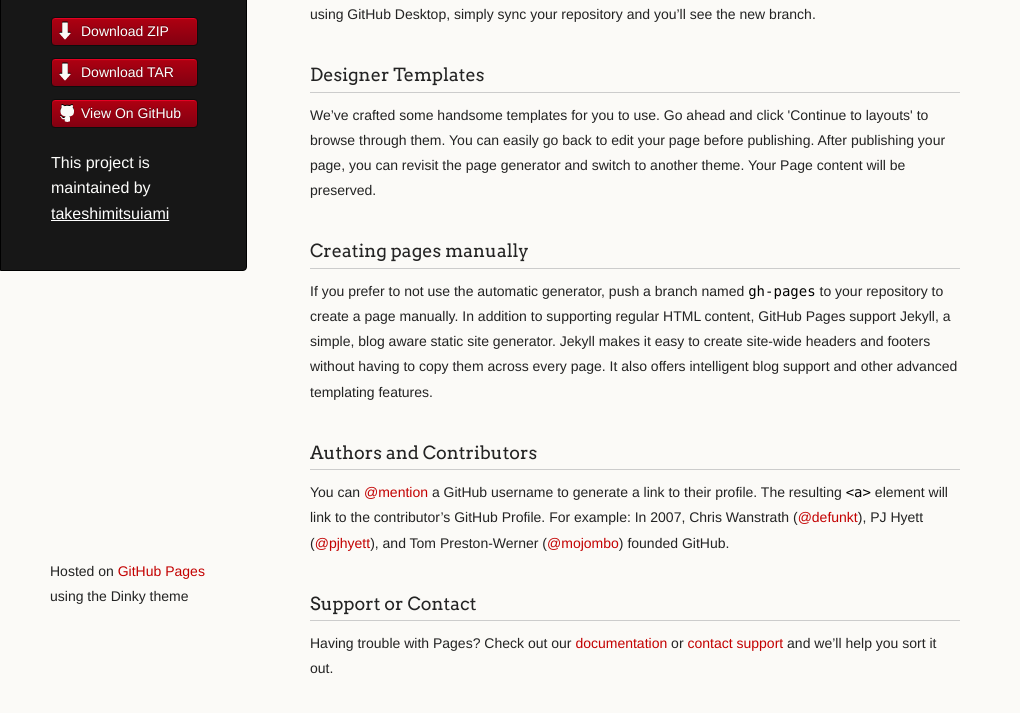
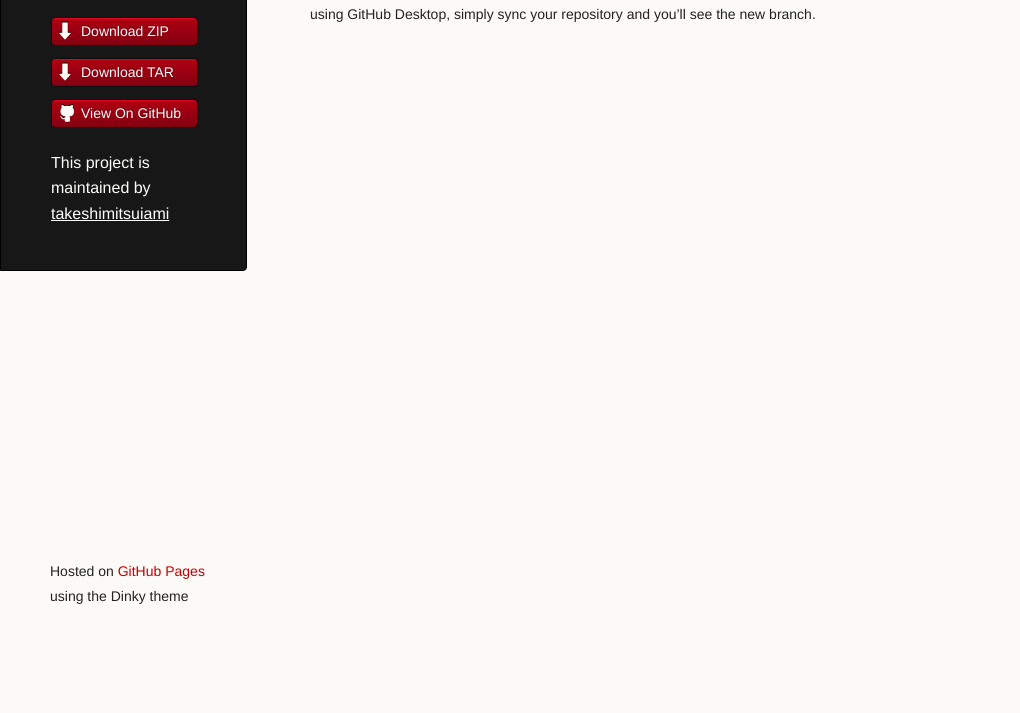
Before and after one commit to gitter-badger/helloworld-3, a plain HTML site: page index.html in a window 1280 px wide. Shown: the part 159-872 px from the top of the page, without its empty margins (0-1020 px from the left). After the commit the page ends 800 px from the top, so only its background shows below. Drawn offline with Linux system fonts and the light colour scheme.

```diff
--- a/index.html
+++ b/index.html
@@ -34,26 +34,6 @@
 <a id="welcome-to-github-pages" class="anchor" href="#welcome-to-github-pages" aria-hidden="true"><span class="octicon octicon-link"></span></a>Welcome to GitHub Pages.</h3>
 
 <p>This automatic page generator is the easiest way to create beautiful pages for all of your projects. Author your page content here <a href="https://guides.github.com/features/mastering-markdown/">using GitHub Flavored Markdown</a>, select a template crafted by a designer, and publish. After your page is generated, you can check out the new <code>gh-pages</code> branch locally. If you’re using GitHub Desktop, simply sync your repository and you’ll see the new branch.</p>
-
-<h3>
-<a id="designer-templates" class="anchor" href="#designer-templates" aria-hidden="true"><span class="octicon octicon-link"></span></a>Designer Templates</h3>
-
-<p>We’ve crafted some handsome templates for you to use. Go ahead and click 'Continue to layouts' to browse through them. You can easily go back to edit your page before publishing. After publishing your page, you can revisit the page generator and switch to another theme. Your Page content will be preserved.</p>
-
-<h3>
-<a id="creating-pages-manually" class="anchor" href="#creating-pages-manually" aria-hidden="true"><span class="octicon octicon-link"></span></a>Creating pages manually</h3>
-
-<p>If you prefer to not use the automatic generator, push a branch named <code>gh-pages</code> to your repository to create a page manually. In addition to supporting regular HTML content, GitHub Pages support Jekyll, a simple, blog aware static site generator. Jekyll makes it easy to create site-wide headers and footers without having to copy them across every page. It also offers intelligent blog support and other advanced templating features.</p>
-
-<h3>
-<a id="authors-and-contributors" class="anchor" href="#authors-and-contributors" aria-hidden="true"><span class="octicon octicon-link"></span></a>Authors and Contributors</h3>
-
-<p>You can <a href="https://github.com/blog/821" class="user-mention">@mention</a> a GitHub username to generate a link to their profile. The resulting <code>&lt;a&gt;</code> element will link to the contributor’s GitHub Profile. For example: In 2007, Chris Wanstrath (<a href="https://github.com/defunkt" class="user-mention">@defunkt</a>), PJ Hyett (<a href="https://github.com/pjhyett" class="user-mention">@pjhyett</a>), and Tom Preston-Werner (<a href="https://github.com/mojombo" class="user-mention">@mojombo</a>) founded GitHub.</p>
-
-<h3>
-<a id="support-or-contact" class="anchor" href="#support-or-contact" aria-hidden="true"><span class="octicon octicon-link"></span></a>Support or Contact</h3>
-
-<p>Having trouble with Pages? Check out our <a href="https://help.github.com/pages">documentation</a> or <a href="https://github.com/contact">contact support</a> and we’ll help you sort it out.</p>
       </section>
       <footer>
         <p><small>Hosted on <a href="https://pages.github.com">GitHub Pages</a> using the Dinky theme</small></p>
```
Also changed, not shown: params.json (+1 -1 lines).
